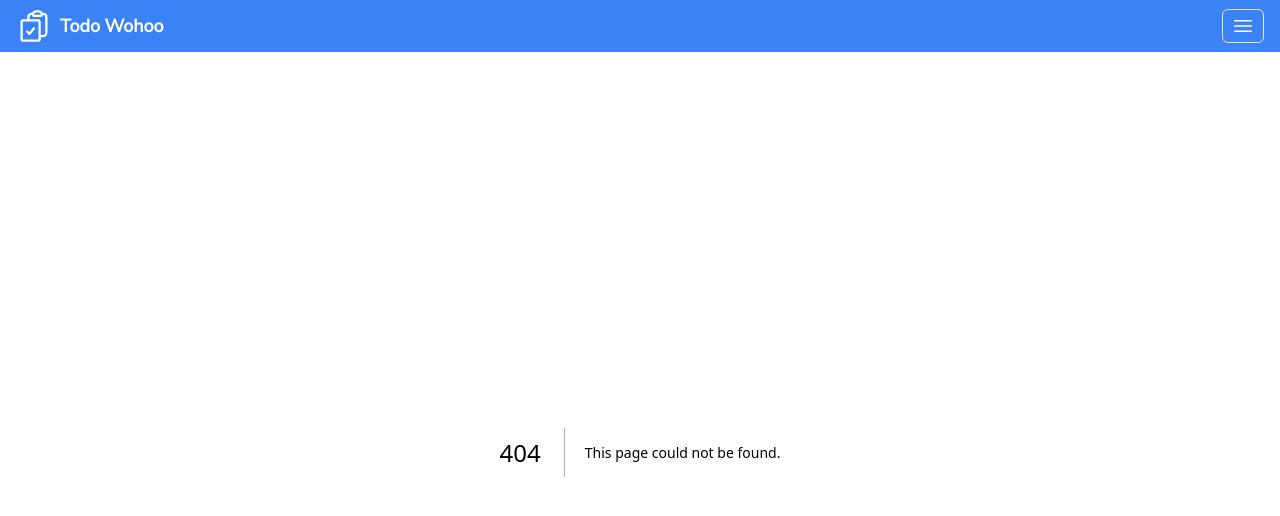
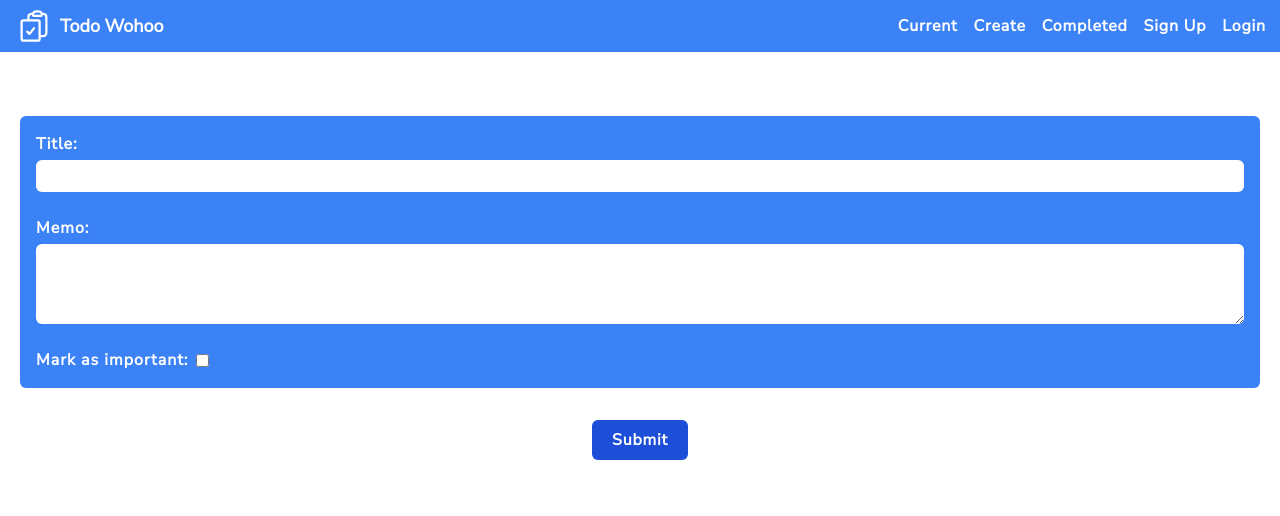
Before and after one commit to egiegarciano/todo-next_frontend, a Next.js app: page /create-todo in a window 1280 px wide. Before the commit this address had no page. Shown: the top 516 px of the page. Built offline with nearby package versions, Linux system fonts and the light colour scheme.

Commit message:
added create-todo page

```diff
--- a/package.json
+++ b/package.json
@@ -18,6 +18,7 @@
     "next": "13.1.6",
     "react": "18.2.0",
     "react-dom": "18.2.0",
+    "react-hook-form": "^7.43.3",
     "typescript": "4.9.5"
   },
   "devDependencies": {
--- /dev/null
+++ b/src/components/ControlledCheckbox.tsx
@@ -0,0 +1,32 @@
+import React, { InputHTMLAttributes } from 'react'
+import { Control, FieldPath, FieldValues, useController } from 'react-hook-form'
+
+type Props<T extends FieldValues> = {
+  name: FieldPath<T>
+  control: Control<T>
+} & InputHTMLAttributes<HTMLInputElement>
+
+const ControlledCheckbox = <T extends FieldValues>(props: Props<T>) => {
+  const { name, control, ...rest } = props
+  const { field, fieldState } = useController({ name, control })
+  const { value, ref, onChange } = field
+  const { error } = fieldState
+
+  return (
+    <div className='flex items-center space-x-2'>
+      {error?.message && <div>{error.message}</div>}
+      <label htmlFor={name}>Mark as important:</label>
+      <input
+        value={value ?? ''}
+        onChange={onChange}
+        ref={ref}
+        id={name}
+        type='checkbox'
+        className='rounded-md py-1 px-2'
+        {...rest}
+      />
+    </div>
+  )
+}
+
+export default ControlledCheckbox
--- /dev/null
+++ b/src/components/ControlledInput.tsx
@@ -0,0 +1,32 @@
+import React, { InputHTMLAttributes } from 'react'
+import { Control, FieldPath, FieldValues, useController } from 'react-hook-form'
+
+type Props<T extends FieldValues> = {
+  name: FieldPath<T>
+  control: Control<T>
+} & InputHTMLAttributes<HTMLInputElement>
+
+const ControlledInput = <T extends FieldValues>(props: Props<T>) => {
+  const { name, control, ...rest } = props
+  const { field, fieldState } = useController({ name, control })
+  const { value, ref, onChange } = field
+  const { error } = fieldState
+
+  return (
+    <div className='flex flex-col space-y-1'>
+      {error?.message && <div>{error.message}</div>}
+      <label htmlFor={name}>Title:</label>
+      <input
+        value={value ?? ''}
+        onChange={onChange}
+        ref={ref}
+        id={name}
+        type='text'
+        className='rounded-md py-1 px-2'
+        {...rest}
+      />
+    </div>
+  )
+}
+
+export default ControlledInput
--- /dev/null
+++ b/src/components/ControlledTextarea.tsx
@@ -0,0 +1,32 @@
+import React, { HTMLAttributes } from 'react'
+import { Control, FieldPath, FieldValues, useController } from 'react-hook-form'
+
+type Props<T extends FieldValues> = {
+  name: FieldPath<T>
+  control: Control<T>
+} & HTMLAttributes<HTMLTextAreaElement>
+
+const ControlledTextarea = <T extends FieldValues>(props: Props<T>) => {
+  const { name, control, ...rest } = props
+  const { field, fieldState } = useController({ name, control })
+  const { value, ref, onChange } = field
+  const { error } = fieldState
+
+  return (
+    <div className='flex flex-col space-y-1'>
+      {error?.message && <div>{error.message}</div>}
+      <label htmlFor={name}>Memo:</label>
+      <textarea
+        value={value ?? ''}
+        onChange={onChange}
+        ref={ref}
+        id={name}
+        rows={3}
+        className='rounded-md py-1 px-2'
+        {...rest}
+      />
+    </div>
+  )
+}
+
+export default ControlledTextarea
--- /dev/null
+++ b/src/components/Form.tsx
@@ -0,0 +1,41 @@
+import React, { ReactNode } from 'react'
+import {
+  useForm,
+  SubmitHandler,
+  FieldValues,
+  DeepPartial,
+} from 'react-hook-form'
+
+type Props<T extends FieldValues> = {
+  onSubmit: SubmitHandler<T>
+  children: ReactNode
+  defaultValues?: DeepPartial<T>
+}
+
+const Form = <T extends FieldValues>({
+  onSubmit,
+  defaultValues,
+  children,
+}: Props<T>) => {
+  const methods = useForm({ defaultValues })
+  const { handleSubmit } = methods
+
+  return (
+    <form onSubmit={handleSubmit(onSubmit)}>
+      {React.Children.map(children, (child: any) => {
+        console.log(typeof child)
+        return child?.props.name
+          ? React.createElement(child?.type, {
+              ...{
+                ...child?.props,
+                register: methods.register,
+                key: child?.props.name,
+              },
+            })
+          : child
+      })}
+    </form>
+  )
+}
+
+export default Form
--- /dev/null
+++ b/src/components/Input.tsx
@@ -0,0 +1,28 @@
+import React, { InputHTMLAttributes } from 'react'
+import { FieldValues, UseFormRegister, FieldPath } from 'react-hook-form'
+
+type Props<T extends FieldValues> = {
+  register: UseFormRegister<T>
+  name: FieldPath<T>
+} & InputHTMLAttributes<HTMLInputElement>
+
+const Input = <T extends FieldValues>({
+  register,
+  name,
+  ...rest
+}: Props<T>) => {
+  return (
+    <div className='flex flex-col space-y-1'>
+      <label htmlFor='title'>Title:</label>
+      <input
+        {...register(name)}
+        {...rest}
+        id='title'
+        type='text'
+        className='rounded-md py-1 px-2'
+      />
+    </div>
+  )
+}
+
+export default Input
--- a/src/components/NavBar.tsx
+++ b/src/components/NavBar.tsx
@@ -1,4 +1,5 @@
-import { useState } from 'react'
+import { useEffect, useState } from 'react'
+import Link from 'next/link'
 
 import Clipboard from './icons/Clipboard'
 import Bars3 from './icons/Bars3'
@@ -6,30 +7,61 @@ import Bars3 from './icons/Bars3'
 const NavBar = () => {
   const [isOpen, setIsOpen] = useState(false)
 
+  useEffect(() => {
+    window.onresize = () => {
+      if (window.innerWidth >= 1024) {
+        setIsOpen(false)
+        document.body.classList.remove('overflow-hidden')
+      }
+    }
+  }, [])
+
+  const handleOnClick = () => {
+    setIsOpen(false)
+    document.body.classList.remove('overflow-hidden')
+  }
+
+  const handleToggleMenu = () => {
+    setIsOpen((prev) => !prev)
+
+    if (!isOpen) {
+      document.body.classList.add('overflow-hidden')
+    } else {
+      document.body.classList.remove('overflow-hidden')
+    }
+  }
+
   return (
     <nav className='relative bg-blue-500 px-4 py-2 text-white'>
       <div className='flex items-center justify-between'>
         <div className='flex items-center space-x-2'>
           <Clipboard />
-          <p className='text-lg font-semibold'>Todo Wohoo</p>
+          <Link
+            href='/'
+            onClick={handleOnClick}
+            className='text-lg font-semibold'
+          >
+            Todo Wohoo
+          </Link>
         </div>
         <div
-          className='rounded-md border px-2 py-1'
-          onClick={() => setIsOpen((prev) => !prev)}
+          className='rounded-md border px-2 py-1 lg:hidden'
+          onClick={handleToggleMenu}
         >
           <Bars3 />
         </div>
       </div>
       <div
-        className={`absolute top-[52px] left-0 z-20 h-screen w-full flex-col overflow-hidden bg-white text-black ${
-          isOpen ? 'flex' : 'hidden'
+        className={`absolute top-[52px] right-0 z-20 h-screen w-[270px] flex-col space-y-4 overflow-hidden bg-blue-400 p-6 text-base font-semibold tracking-wider lg:top-0 lg:h-auto lg:w-auto lg:flex-row lg:space-y-0 lg:space-x-4 lg:bg-transparent lg:p-[14px] ${
+          isOpen ? 'flex' : 'hidden lg:flex'
         }`}
+        onClick={handleOnClick}
       >
-        <div>Current</div>
-        <div>Create</div>
-        <div>Completed</div>
-        <div>Sign Up</div>
-        <div>Login</div>
+        <Link href='#home'>Current</Link>
+        <Link href='#home'>Create</Link>
+        <Link href='#home'>Completed</Link>
+        <Link href='#home'>Sign Up</Link>
+        <Link href='#home'>Login</Link>
       </div>
     </nav>
   )
--- /dev/null
+++ b/src/pages/create-todo/index.tsx
@@ -0,0 +1,42 @@
+import { useForm, SubmitHandler } from 'react-hook-form'
+
+import ControlledInput from '@/components/ControlledInput'
+import ControlledTextarea from '@/components/ControlledTextarea'
+import ControlledCheckbox from '@/components/ControlledCheckbox'
+
+type FormInputs = {
+  title: string
+  memo: string
+  is_important: boolean
+}
+
+const CreateTodo = () => {
+  const { handleSubmit, control, formState } = useForm<FormInputs>()
+
+  const onSubmit: SubmitHandler<FormInputs> = async (data) => {
+    console.log(data)
+  }
+
+  return (
+    <section className='mx-5 mt-16 space-y-8 text-center'>
+      <form
+        id='create-todo-form'
+        onSubmit={handleSubmit(onSubmit)}
+        className='flex flex-col space-y-6 rounded-md bg-blue-500 p-4 text-left '
+      >
+        <ControlledInput name='title' control={control} />
+        <ControlledTextarea name='memo' control={control} />
+        <ControlledCheckbox name='is_important' control={control} />
+      </form>
+      <button
+        type='submit'
+        form='create-todo-form'
+        className='rounded-md bg-blue-700 px-5 py-2 text-base font-bold tracking-wider text-white'
+      >
+        Submit
+      </button>
+    </section>
+  )
+}
+
+export default CreateTodo
--- a/src/pages/index.tsx
+++ b/src/pages/index.tsx
@@ -1,6 +1,8 @@
+import Link from 'next/link'
+
 export default function Home() {
   return (
-    <main className='mt-4 text-center'>
+    <main className='mt-10 text-center'>
       <h1 className='mb-4 text-3xl font-semibold text-blue-700'>
         Simply Your Todos. Woohoo!
       </h1>
@@ -10,12 +12,12 @@ export default function Home() {
         Todo Woo to help you make sense of all of your opportunities and live
         that life that matters most to you. Your new organized life awaits.
       </p>
-      <button
-        type='button'
-        className='rounded bg-blue-600 px-4 py-1 text-lg font-semibold text-white'
+      <Link
+        href='/create-todo'
+        className='mt-4 rounded bg-blue-600 px-4 py-2 text-lg font-semibold text-white'
       >
         Create Todo
-      </button>
+      </Link>
     </main>
   )
 }
--- a/src/styles/globals.css
+++ b/src/styles/globals.css
@@ -6,4 +6,15 @@
   html {
     font-family: Nunito Sans, sans-serif;
   }
+
+  label {
+    font-weight: 600;
+    letter-spacing: 1px;
+    color: white;
+  }
+
+  input {
+    color: black;
+    outline: none;
+  }
 }
```
Also changed, not shown: 1 other file (tests, documents, lock files or other folders).
